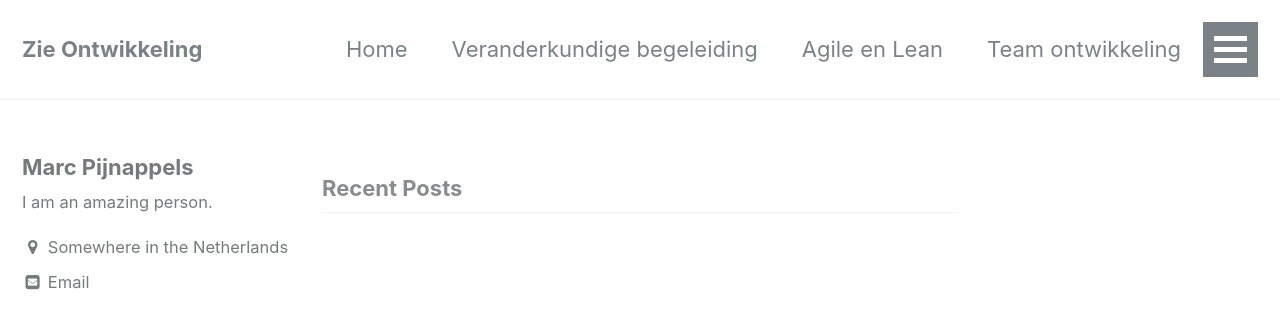
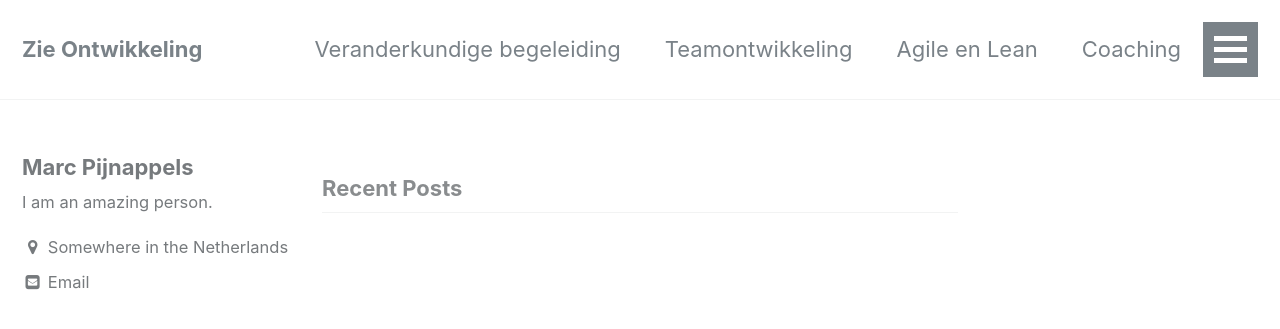
Before and after one commit to twinmum1/zie-ontwikkeling, a Jekyll site: the page built from index.html, in a window 1280 px wide and 900 px high. Shown: the top 329 px of the window. Built offline with Jekyll 4.4.1, drawn with Linux system fonts in a browser that asks for light colours; the list of posts is cut into pages by our own code.

Commit message:
Update navigation.yml

```diff
--- a/_data/navigation.yml
+++ b/_data/navigation.yml
@@ -10,19 +10,17 @@
   #   url: /collection-archive/
   # - title: "Sitemap"
   #   url: /sitemap/
-- title: "Home"
-  url : /
 - title: "Veranderkundige begeleiding"
   url : /vkb/
+- title: "Teamontwikkeling"
+  url : /teo/
 - title: "Agile en Lean"
   url : /ael/
-- title: "Team ontwikkeling"
-  url : /teo/
 - title: "Coaching"
   url : /coa/
-- title: "Over Anita Pijnappels"
+- title: "Over mij"
   url : /oap/
+- title: "Klanten"
+  url : /ref/
 - title: "Contact"
   url : /con/
-- title: "Referenties"
-  url : /ref/
```
